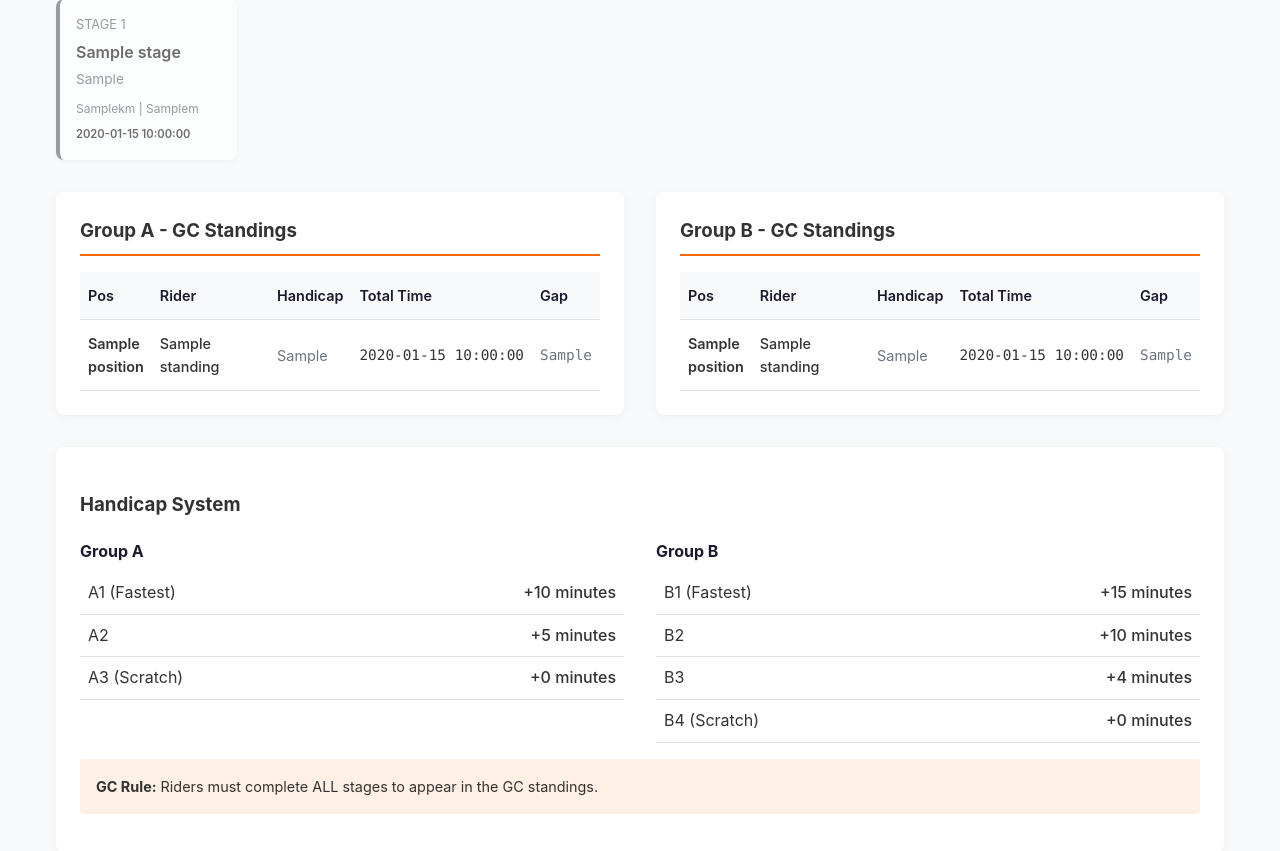
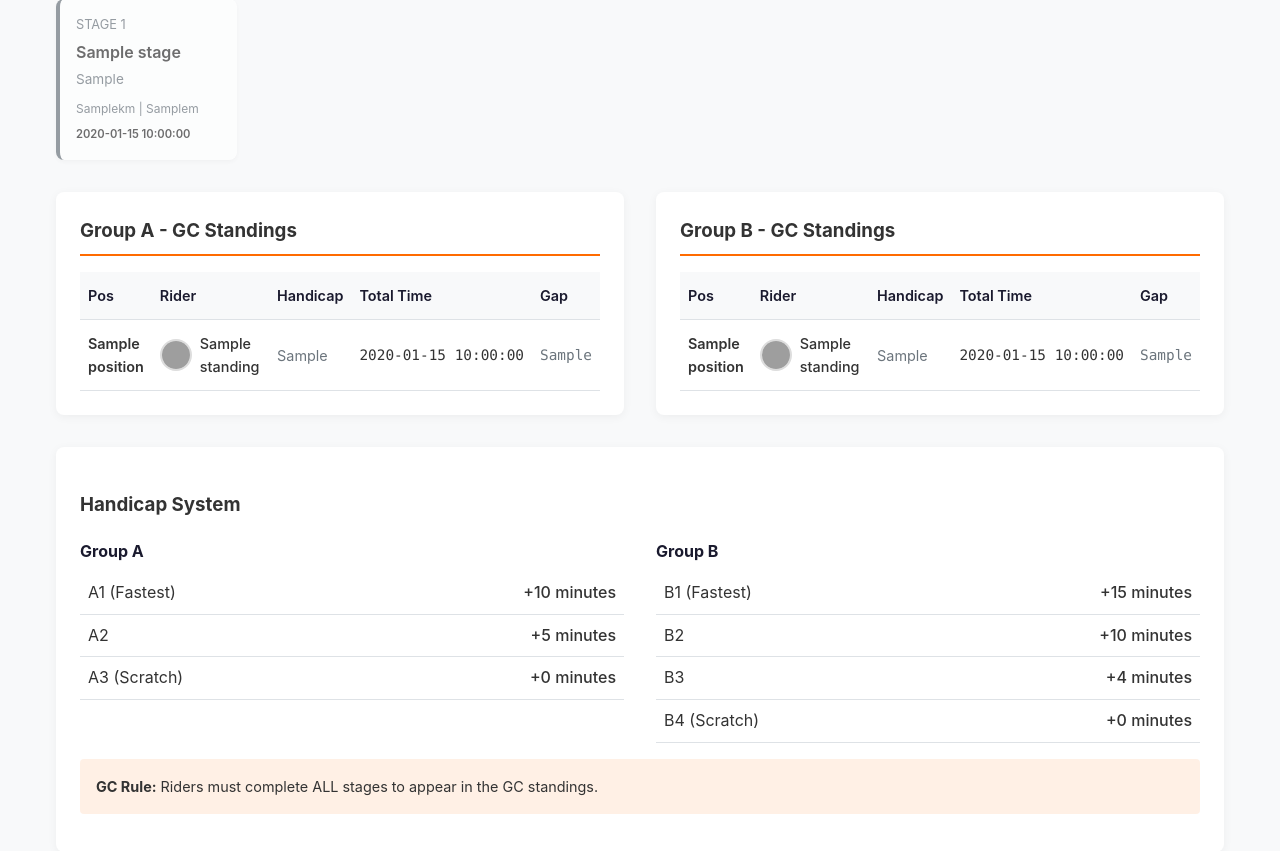
Before and after one commit to eamonmason/kwcc_tdz, a Python web app: template src/generator/templates/index.html in a window 1280 px wide. Shown: the part 439-1290 px from the top of the page. Run offline with Jinja, Linux system fonts and the light colour scheme; the template is opened without the code that fills it: most values are stand-ins (such as "Sample title", 1, 10 or a date in 2020); grey boxes are pictures that could not be loaded.

Commit message:
Add ZwiftPower profile avatars to homepage GC standings
- Display 32px circular avatars next to rider names
- Images loaded from ZwiftPower cache (cache3/profile/{rider_id}_sml.jpg)
- Graceful fallback: images hidden if loading fails (onerror handler)
- Applied to both Group A and Group B standings tables on homepage
- CSS styling: circular border, proper alignment with rider names

```diff
--- a/src/generator/templates/index.html
+++ b/src/generator/templates/index.html
@@ -1,6 +1,28 @@
 {% extends "base.html" %}
 
 {% block title %}KWCC Tour de Zwift 2026 - Home{% endblock %}
+
+{% block extra_head %}
+<style>
+    .rider-avatar {
+        width: 32px;
+        height: 32px;
+        border-radius: 50%;
+        margin-right: 0.5rem;
+        vertical-align: middle;
+        border: 2px solid #ddd;
+    }
+
+    .rider-name-with-avatar {
+        display: flex;
+        align-items: center;
+    }
+
+    .rider-avatar.loading-error {
+        display: none;
+    }
+</style>
+{% endblock %}
 
 {% block content %}
 <div class="hero">
@@ -63,7 +85,15 @@
                 {% for standing in group_a.standings[:10] %}
                 <tr class="{% if standing.position <= 3 %}top-three{% endif %}">
                     <td class="position">{{ standing.position }}</td>
-                    <td class="rider-name">{{ standing.rider_name }}</td>
+                    <td class="rider-name">
+                        <div class="rider-name-with-avatar">
+                            <img src="https://zwiftpower.com/cache3/profile/{{ standing.rider_id }}_sml.jpg"
+                                 alt="{{ standing.rider_name }}"
+                                 class="rider-avatar"
+                                 onerror="this.classList.add('loading-error')">
+                            <span>{{ standing.rider_name }}</span>
+                        </div>
+                    </td>
                     <td class="handicap">{{ standing.handicap_group }}</td>
                     <td class="time">{{ standing.total_time_display }}</td>
                     <td class="gap">{{ standing.gap_display }}</td>
@@ -96,7 +126,15 @@
                 {% for standing in group_b.standings[:10] %}
                 <tr class="{% if standing.position <= 3 %}top-three{% endif %}">
                     <td class="position">{{ standing.position }}</td>
-                    <td class="rider-name">{{ standing.rider_name }}</td>
+                    <td class="rider-name">
+                        <div class="rider-name-with-avatar">
+                            <img src="https://zwiftpower.com/cache3/profile/{{ standing.rider_id }}_sml.jpg"
+                                 alt="{{ standing.rider_name }}"
+                                 class="rider-avatar"
+                                 onerror="this.classList.add('loading-error')">
+                            <span>{{ standing.rider_name }}</span>
+                        </div>
+                    </td>
                     <td class="handicap">{{ standing.handicap_group }}</td>
                     <td class="time">{{ standing.total_time_display }}</td>
                     <td class="gap">{{ standing.gap_display }}</td>
```
